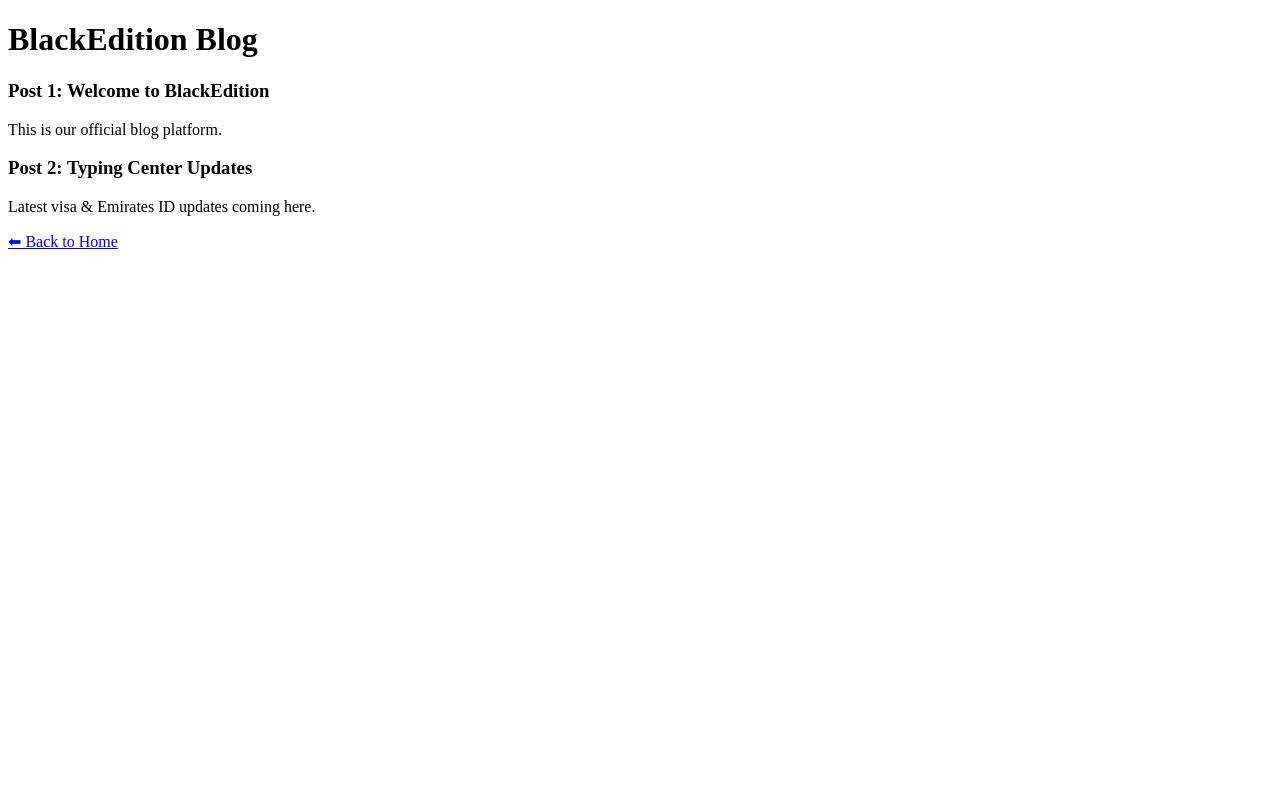
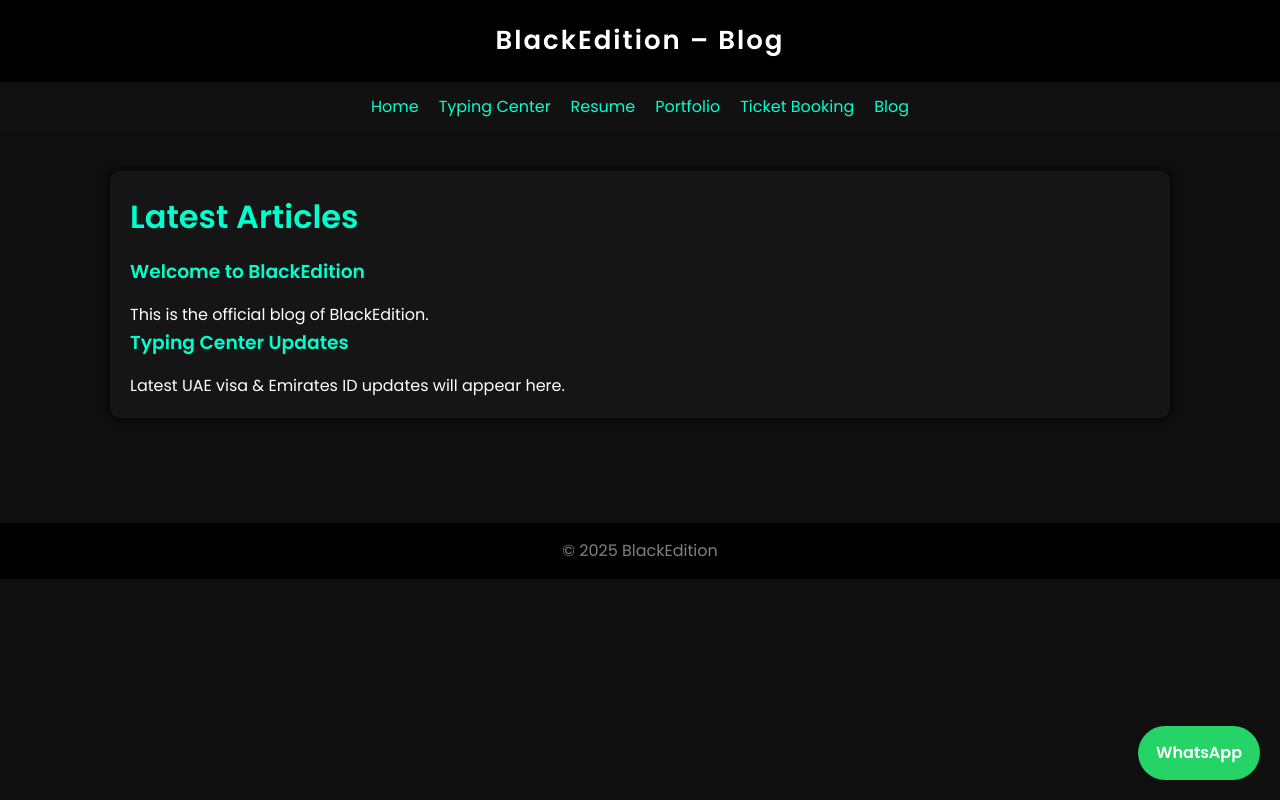
Before and after one commit to blackman666007/blackedition, a plain HTML site: page blog.html in a window 1280 px wide. Drawn offline with Linux system fonts and the light colour scheme.

Commit message:
Revamp blog.html with new layout and navigation
Added navigation links and updated content structure.

```diff
--- a/blog.html
+++ b/blog.html
@@ -2,16 +2,37 @@
 <html>
 <head>
   <title>Blog | BlackEdition</title>
+  <link rel="stylesheet" href="style.css">
 </head>
 <body>
-<h1>BlackEdition Blog</h1>
 
-<h3>Post 1: Welcome to BlackEdition</h3>
-<p>This is our official blog platform.</p>
+<header>BlackEdition – Blog</header>
 
-<h3>Post 2: Typing Center Updates</h3>
-<p>Latest visa & Emirates ID updates coming here.</p>
+<nav>
+  <a href="index.html">Home</a>
+  <a href="typing.html">Typing Center</a>
+  <a href="resume.html">Resume</a>
+  <a href="portfolio.html">Portfolio</a>
+  <a href="ticket.html">Ticket Booking</a>
+  <a href="blog.html">Blog</a>
+</nav>
 
-<a href="index.html">⬅ Back to Home</a>
+<div class="container">
+
+  <div class="card">
+    <h1>Latest Articles</h1>
+    <h3>Welcome to BlackEdition</h3>
+    <p>This is the official blog of BlackEdition.</p>
+
+    <h3>Typing Center Updates</h3>
+    <p>Latest UAE visa & Emirates ID updates will appear here.</p>
+  </div>
+
+</div>
+
+<a class="whatsapp" href="https://wa.me/971XXXXXXXX" target="_blank">WhatsApp</a>
+
+<footer>© 2025 BlackEdition</footer>
+
 </body>
 </html>
```
